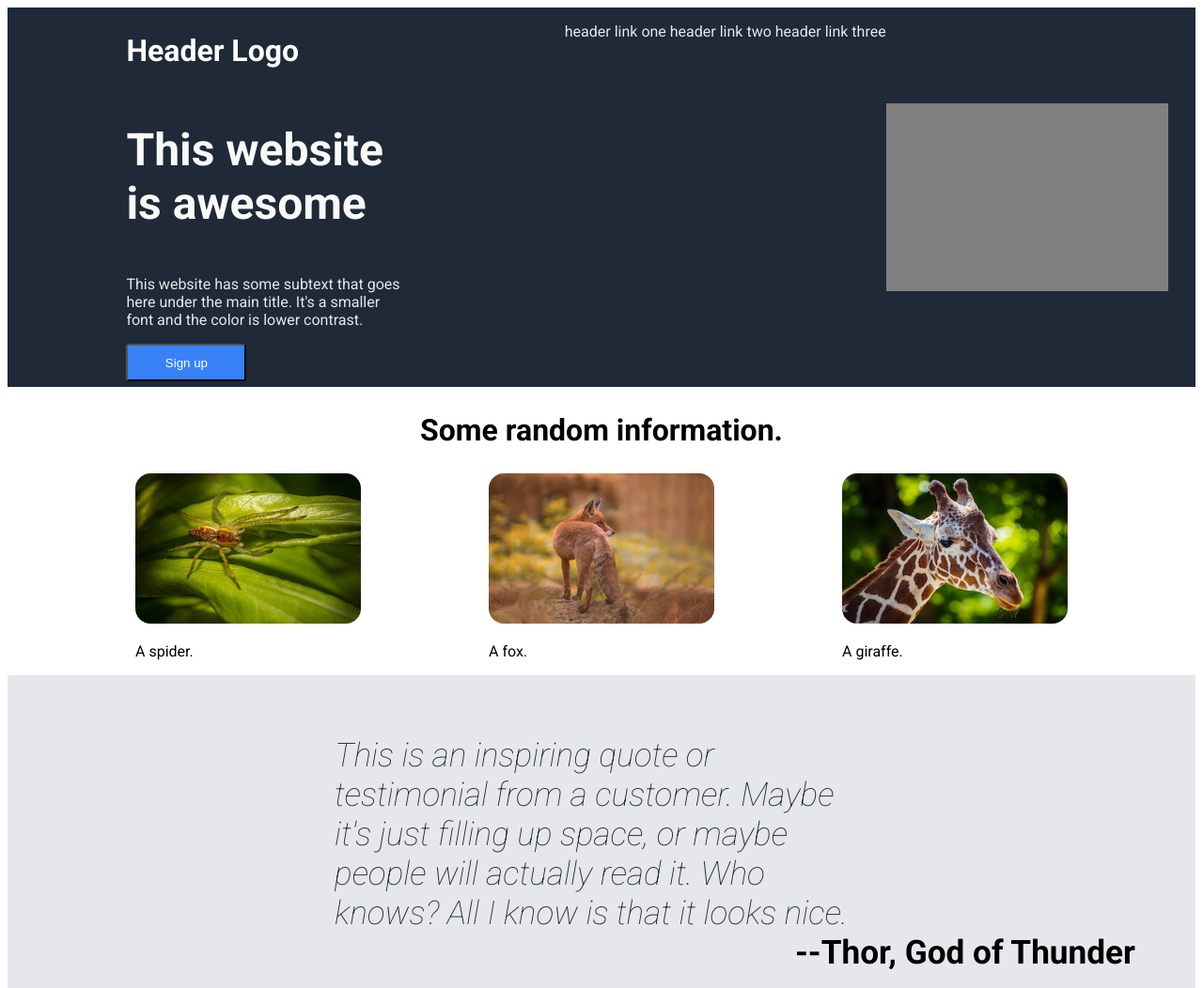
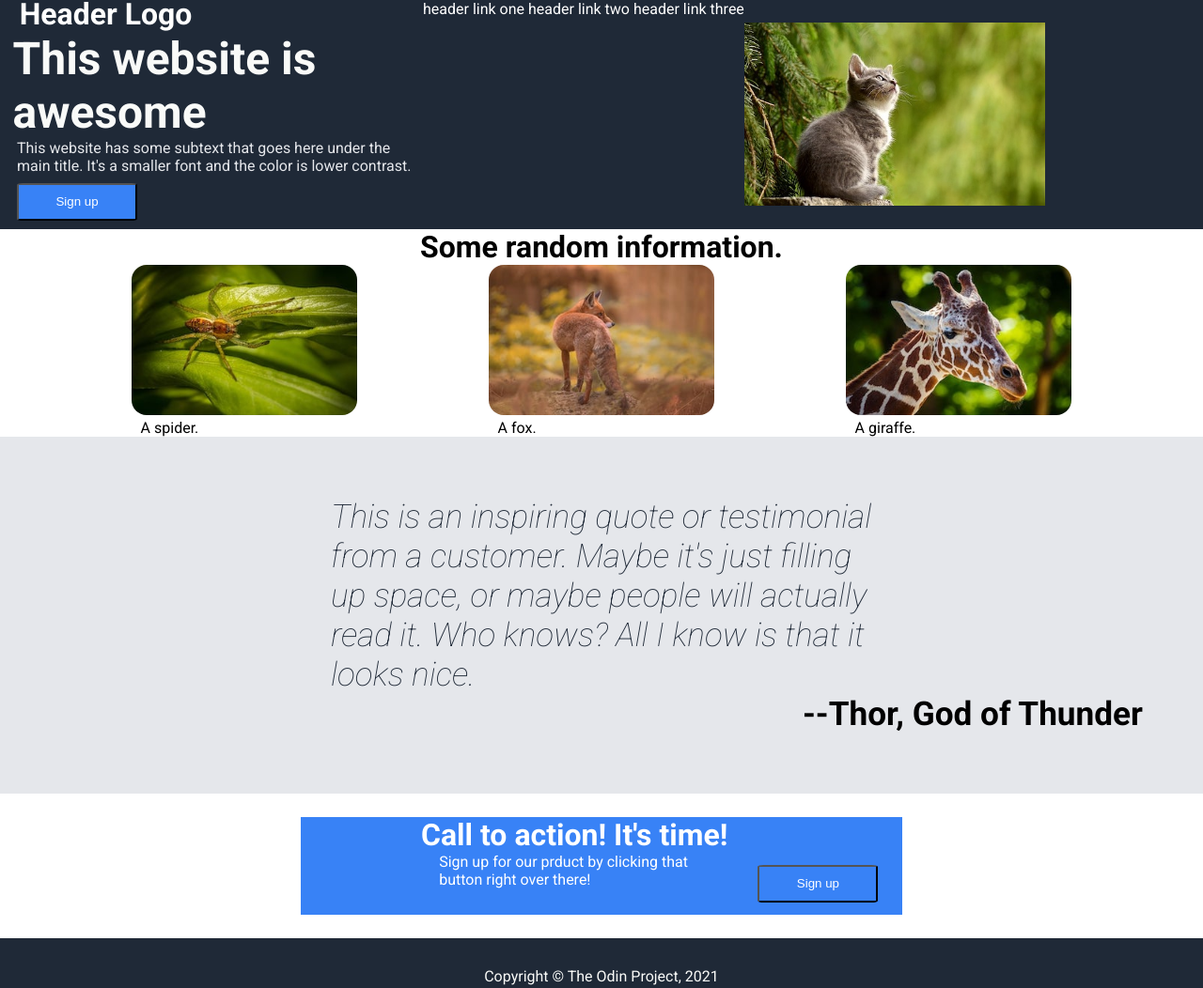
Before and after one commit to terakrk/odin-landing-page, a plain HTML site: page index.html in a window 1280 px wide. Shown: the top 1052 px of the page at 94% size. Drawn offline with Linux system fonts and the light colour scheme.

Commit message:
add cat picture

```diff
--- a/index.html
+++ b/index.html
@@ -12,6 +12,7 @@
 	<body>
 		<header>
 			<div class="left">
+			<hgroup>
 			<h2 class="header-logo">Header Logo</h2>
 			<h1>This website is awesome</h1>
 			</hgroup>
@@ -19,15 +20,15 @@
 			<button class="sign-up" type="submit">Sign up</button>
 			</div>
 			<div class="right">
-			<nav class="navbar">
+				<nav class="navbar">
 					<ul>
-						<li><a href="#" class="gray-text">header link one</a></li>
-						<li><a href="#" class="gray-text">header link two</a></li>
-						<li><a href="#" class="gray-text">header link three</a></li>
+						<li><a href="#">header link one</a></li>
+						<li><a href="#">header link two</a></li>
+						<li><a href="#">header link three</a></li>
 					</ul>
 				</nav>
-				 <div class="card-container">
-					<div class="card"></div>
+				 <div class="cat-pic-container">
+					<img src="./images/cat-.jpg" alt="A kitten" class="cat-pic" />
 				 </div>
 			</div>
 		</header>
--- a/styles.css
+++ b/styles.css
@@ -8,6 +8,8 @@
 
 * {
 	box-sizing: border-box;
+	margin: 0;
+	padding: 0;
 }
 
 body {
@@ -25,13 +27,26 @@ header {
 	flex-flow: wrap;
 }
 
+.header-logo {
+	margin-top: -1%;
+	margin-left: -50%;
+	color: white;
+}
+
 .left {
 	display: flex;
 	flex-direction: column;
 	flex-flow: wrap;
 	width: 50%;
-	max-width: 300px;
-	margin: 0 10%;
+	max-width: 450px;
+}
+
+.subtitle {
+	margin-left: 4%;
+}
+
+.cat-pic {
+	max-width: 20rem;
 }
 
 .right {
@@ -40,16 +55,12 @@ header {
 	flex-flow: wrap;
 }
 
-.card-container {
+
+.cat-pic-container {
 	display: flex;
-	flex-direction: row;
+	flex-direction: column;
 	align-items: center;
-}
-
-.card {
-	background-color: gray;
-	width: 300px;
-	height: 200px;
+	justify-content: center;
 }
 
 .gray-text {
@@ -60,6 +71,7 @@ h1 {
 	color: var(--white-text);
 	font-weight: 700;
 	font-size: 3rem;
+	margin-left: 3%;
 }
 
 h2 {
@@ -74,15 +86,13 @@ h2 {
 
 a {
 	text-decoration: none;
-}
-
-.header-logo {
 	color: white;
 }
 
 nav.navbar {
 	display: flex;
 	flex-direction: row;
+	justify-content: space-evenly;
 }
  button {
  	background: var(--button-color);
@@ -90,6 +100,7 @@ nav.navbar {
  	min-height:2.5rem;
  	min-width: 8rem;
  	border-radius: 5%;
+	margin: 2% 4%;
  }
 
  .thor-quote {
@@ -132,7 +143,10 @@ nav.navbar {
  	background: var(--dark-background);
  	height: 10vh;
  	color: var(--white-text);
- 	text-align: center;
+ 	display: flex;
+	flex-direction: row;
+	align-items: center;
+	justify-content: center;
  }
 
  .call-to-action {
@@ -150,7 +164,6 @@ nav.navbar {
  }
 
  .sign-up-paragraph {
-	margin-top: -3%;
 	margin-left: 23%;
 
  }
```
Also changed, not shown: images/cat-.jpg (added).
